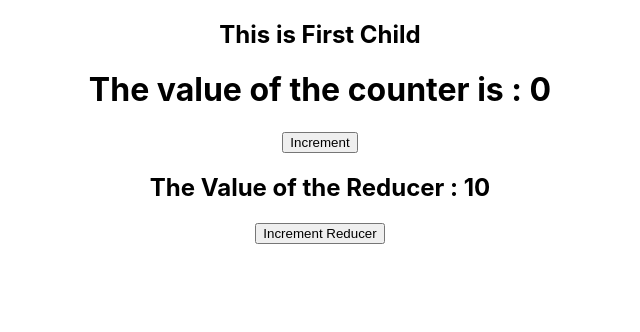
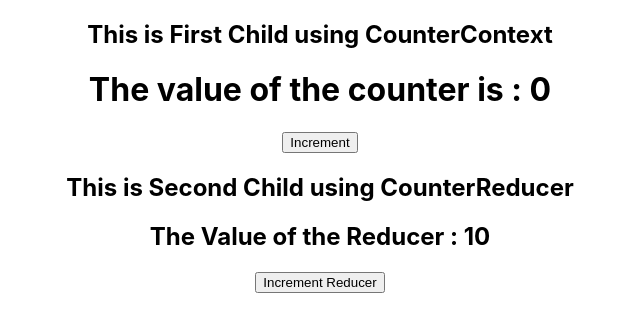
Before and after one commit to asad149/React-ContextApi, a React (Create React App) app: page / in a window 1280 px wide. Shown: the top 332 px of the page, without its empty margins (320-960 px from the left). Built offline with nearby package versions, Linux system fonts and the light colour scheme.

Commit message:
update Display Messages

```diff
--- a/src/Child.js
+++ b/src/Child.js
@@ -5,7 +5,7 @@ const Child = () => {
 
   return (
     <div>
-      <h2>This is First Child</h2>
+      <h2>This is First Child using CounterContext</h2>
       <h1>The value of the counter is : {counterValue[0]}</h1>
       <button
         onClick={() => {
--- a/src/Child2.js
+++ b/src/Child2.js
@@ -6,6 +6,7 @@ const Child2 = () => {
 
   return (
     <div>
+      <h2>This is Second Child using CounterReducer</h2>
       <h2>The Value of the Reducer : {state}</h2>
       <button onClick={() => dispatch("INCREMENT")}>Increment Reducer</button>
     </div>
```
